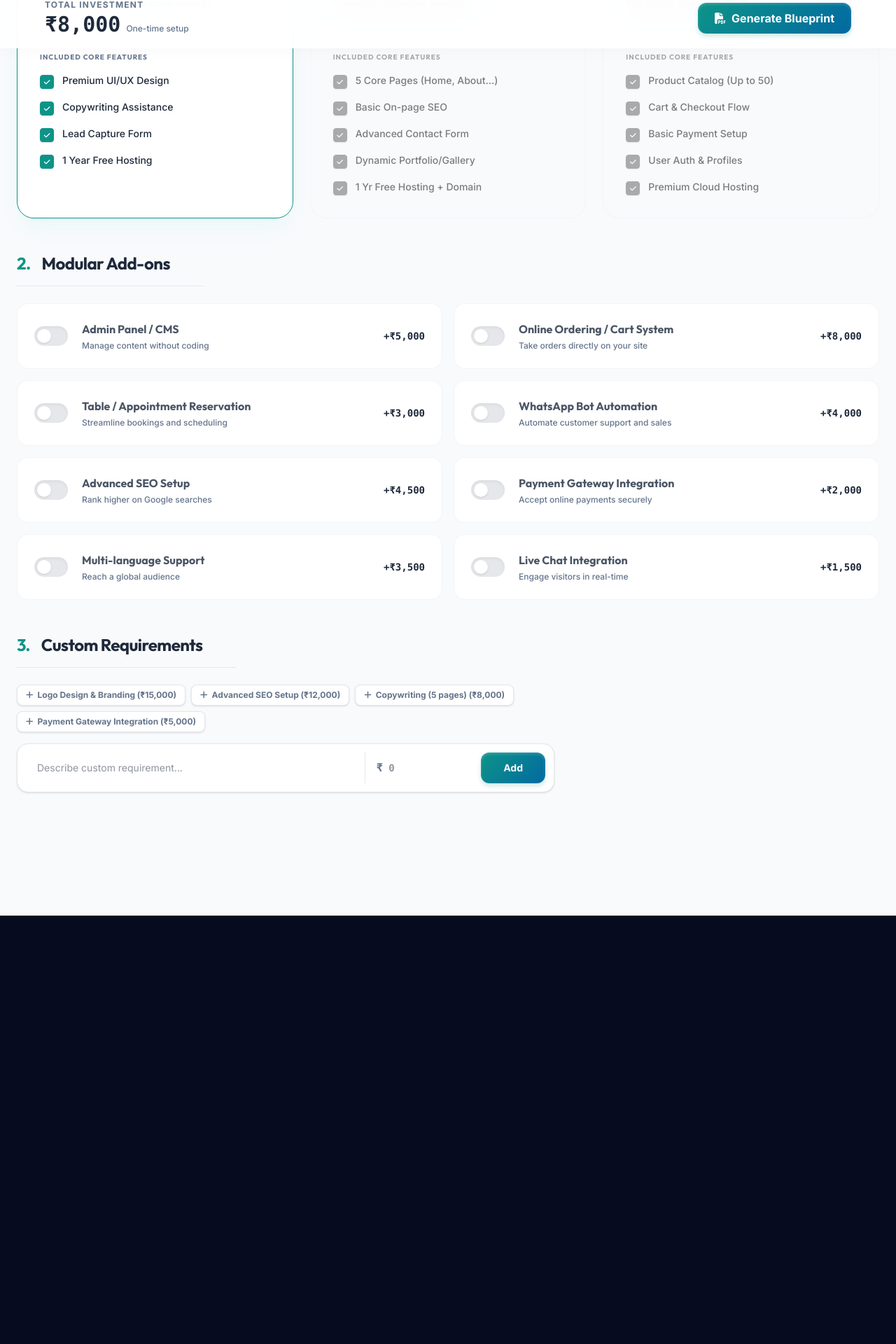
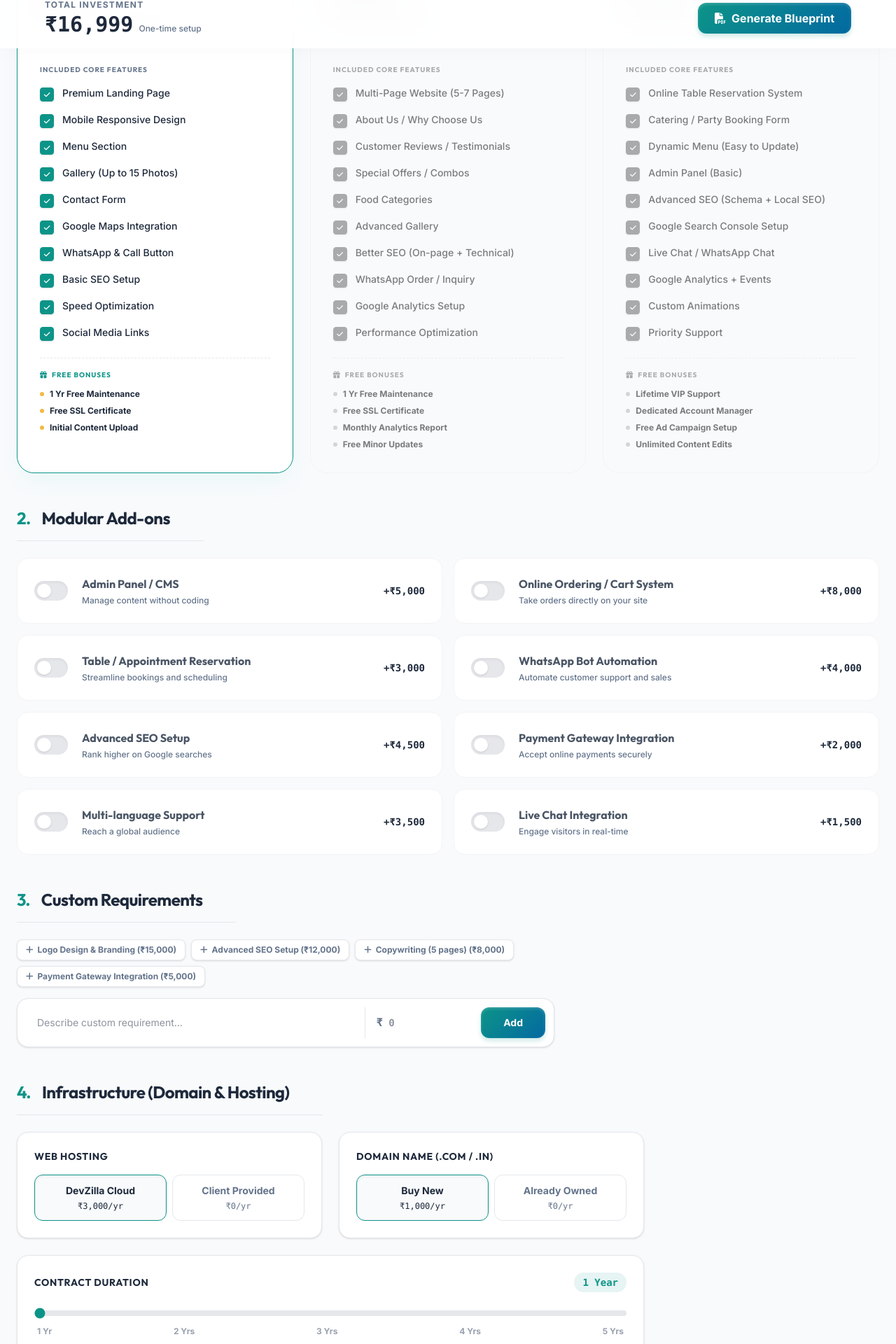
Before and after one commit to yashharfode/devzilla, a Next.js app: page /consultation/demo-client-1 in a window 1280 px wide. Shown: the part 731-2651 px from the top of the page at 70% size. Before the commit the page ends 2039 px from the top, so only its background shows below. Built offline with nearby package versions, Linux system fonts and the light colour scheme.

Commit message:
feat: implement restaurant-specific packages, free bonuses, and domain/hosting calculator

```diff
--- a/src/components/os/FrontStage/LiveQuotingEngine.tsx
+++ b/src/components/os/FrontStage/LiveQuotingEngine.tsx
@@ -12,7 +12,7 @@ const PREBUILT_CUSTOMS = [
 ];
 
 export default function LiveQuotingEngine({ clientId }: { clientId: string }) {
-  const { currentClient, initClient, setIndustry, setBasePackage, toggleAddon, toggleSubFeature, addCustomFeature, removeCustomFeature, updateCustomFeature } = useAgencyStore();
+  const { currentClient, initClient, setIndustry, setBasePackage, toggleAddon, toggleSubFeature, addCustomFeature, removeCustomFeature, updateCustomFeature, updateInfrastructure } = useAgencyStore();
 
   const [customName, setCustomName] = useState('');
   const [customPrice, setCustomPrice] = useState('');
@@ -93,7 +93,10 @@ export default function LiveQuotingEngine({ clientId }: { clientId: string }) {
                   <div className={`w-6 h-6 rounded-full flex items-center justify-center border-2 flex-shrink-0 ${isActive ? 'border-[#0d9488]' : 'border-gray-300'}`}>
                     {isActive && <div className="w-3 h-3 rounded-full bg-[#0d9488]"></div>}
                   </div>
-                  <div className="text-2xl font-mono text-[#1e293b] font-bold ml-4 tracking-tight">₹{pkg.price.toLocaleString('en-IN')}</div>
+                  <div className="flex flex-col items-end text-right ml-4">
+                    {pkg.compareAtPrice && <div className="text-xs font-mono text-gray-400 line-through mb-0.5">₹{pkg.compareAtPrice.toLocaleString('en-IN')}</div>}
+                    <div className="text-2xl font-mono text-[#1e293b] font-bold tracking-tight">₹{pkg.price.toLocaleString('en-IN')}</div>
+                  </div>
                 </div>
                 <div className="cursor-pointer" onClick={() => setBasePackage(id)}>
                   <h4 className="text-xl font-bold text-[#1e293b] mb-2">{pkg.name}</h4>
@@ -121,6 +124,21 @@ export default function LiveQuotingEngine({ clientId }: { clientId: string }) {
                       </div>
                     )
                   })}
+
+                  {pkg.freeServices && pkg.freeServices.length > 0 && (
+                    <div className="mt-6 pt-4 border-t border-dashed border-gray-200">
+                      <h5 className="text-[10px] text-[#0d9488] font-bold uppercase tracking-widest mb-3 flex items-center gap-1.5">
+                        <i className="fa-solid fa-gift"></i> Free Bonuses
+                      </h5>
+                      <ul className="space-y-2">
+                        {pkg.freeServices.map((fs, idx) => (
+                          <li key={idx} className="flex items-center gap-2 text-xs font-bold text-[#1e293b]">
+                            <div className="w-1.5 h-1.5 rounded-full bg-[#f4b942]"></div> {fs}
+                          </li>
+                        ))}
+                      </ul>
+                    </div>
+                  )}
                 </div>
               </div>
             );
@@ -241,6 +259,99 @@ export default function LiveQuotingEngine({ clientId }: { clientId: string }) {
           </div>
         </div>
       </div>
+
+      {/* Infrastructure */}
+      <div>
+        <h3 className="text-2xl font-bold text-[#1e293b] mb-6 border-b border-gray-200 pb-4 inline-block pr-12 font-heading tracking-tight">
+          <span className="text-[#0d9488] mr-3">4.</span> Infrastructure (Domain & Hosting)
+        </h3>
+
+        <div className="grid grid-cols-1 md:grid-cols-2 gap-6 max-w-4xl">
+          {/* Hosting Toggle */}
+          <div className="bg-white p-6 rounded-2xl border border-gray-200 shadow-sm">
+            <h4 className="font-bold text-[#1e293b] mb-4 text-sm uppercase tracking-wider">Web Hosting</h4>
+            <div className="flex gap-2">
+              <button
+                onClick={() => updateInfrastructure({ hostingProvider: 'devzilla' })}
+                className={`flex-1 py-3 px-4 rounded-xl text-sm font-bold transition-all border ${
+                  publicView.infrastructure.hostingProvider === 'devzilla'
+                    ? 'bg-[#f8fafc] border-[#0d9488] text-[#1e293b] shadow-inner'
+                    : 'bg-white border-gray-200 text-[#64748b] hover:bg-gray-50'
+                }`}
+              >
+                DevZilla Cloud<br/>
+                <span className="text-xs font-mono font-normal mt-1 block">₹3,000/yr</span>
+              </button>
+              <button
+                onClick={() => updateInfrastructure({ hostingProvider: 'client' })}
+                className={`flex-1 py-3 px-4 rounded-xl text-sm font-bold transition-all border ${
+                  publicView.infrastructure.hostingProvider === 'client'
+                    ? 'bg-[#f8fafc] border-[#0d9488] text-[#1e293b] shadow-inner'
+                    : 'bg-white border-gray-200 text-[#64748b] hover:bg-gray-50'
+                }`}
+              >
+                Client Provided<br/>
+                <span className="text-xs font-mono font-normal mt-1 block">₹0/yr</span>
+              </button>
+            </div>
+          </div>
+
+          {/* Domain Toggle */}
+          <div className="bg-white p-6 rounded-2xl border border-gray-200 shadow-sm">
+            <h4 className="font-bold text-[#1e293b] mb-4 text-sm uppercase tracking-wider">Domain Name (.com / .in)</h4>
+            <div className="flex gap-2">
+              <button
+                onClick={() => updateInfrastructure({ domainStatus: 'new' })}
+                className={`flex-1 py-3 px-4 rounded-xl text-sm font-bold transition-all border ${
+                  publicView.infrastructure.domainStatus === 'new'
+                    ? 'bg-[#f8fafc] border-[#0d9488] text-[#1e293b] shadow-inner'
+                    : 'bg-white border-gray-200 text-[#64748b] hover:bg-gray-50'
+                }`}
+              >
+                Buy New<br/>
+                <span className="text-xs font-mono font-normal mt-1 block">₹1,000/yr</span>
+              </button>
+              <button
+                onClick={() => updateInfrastructure({ domainStatus: 'owned' })}
+                className={`flex-1 py-3 px-4 rounded-xl text-sm font-bold transition-all border ${
+                  publicView.infrastructure.domainStatus === 'owned'
+                    ? 'bg-[#f8fafc] border-[#0d9488] text-[#1e293b] shadow-inner'
+                    : 'bg-white border-gray-200 text-[#64748b] hover:bg-gray-50'
+                }`}
+              >
+                Already Owned<br/>
+                <span className="text-xs font-mono font-normal mt-1 block">₹0/yr</span>
+              </button>
+            </div>
+          </div>
+
+          {/* Duration Slider */}
+          <div className="bg-white p-6 rounded-2xl border border-gray-200 shadow-sm md:col-span-2">
+            <div className="flex justify-between items-center mb-4">
+              <h4 className="font-bold text-[#1e293b] text-sm uppercase tracking-wider">Contract Duration</h4>
+              <span className="font-mono font-bold text-[#0d9488] bg-[#0d9488]/10 px-3 py-1 rounded-full text-sm">
+                {publicView.infrastructure.durationYears} Year{publicView.infrastructure.durationYears > 1 ? 's' : ''}
+              </span>
+            </div>
+            <input
+              type="range"
+              min="1"
+              max="5"
+              step="1"
+              value={publicView.infrastructure.durationYears}
+              onChange={(e) => updateInfrastructure({ durationYears: Number(e.target.value) })}
+              className="w-full h-2 bg-gray-200 rounded-lg appearance-none cursor-pointer accent-[#0d9488]"
+            />
+            <div className="flex justify-between text-xs text-gray-400 mt-2 font-bold px-1">
+              <span>1 Yr</span>
+              <span>2 Yrs</span>
+              <span>3 Yrs</span>
+              <span>4 Yrs</span>
+              <span>5 Yrs</span>
+            </div>
+          </div>
+        </div>
+      </div>
     </div>
   );
 }
--- a/src/config/pricingDictionary.ts
+++ b/src/config/pricingDictionary.ts
@@ -1,4 +1,4 @@
-export type BasePackageId = 'landing_page' | 'standard_business' | 'ecommerce';
+export type BasePackageId = 'basic_bhojnalaya' | 'standard_restaurant' | 'premium_restaurant';
 export type AddonId = 'admin_panel' | 'online_ordering' | 'table_reservation' | 'whatsapp_bot' | 'advanced_seo' | 'payment_gateway' | 'multi_language' | 'live_chat';
 
 export type SubFeature = {
@@ -10,45 +10,69 @@ export type SubFeature = {
 export type BasePackageConfig = {
   name: string;
   price: number;
+  compareAtPrice?: number;
   description: string;
   features: SubFeature[];
+  freeServices?: string[];
 };
 
 export const BasePackages: Record<BasePackageId, BasePackageConfig> = {
-  landing_page: {
-    name: 'Landing Page / Single Page',
-    price: 8000,
-    description: 'High-converting single page website',
+  basic_bhojnalaya: {
+    name: 'Basic',
+    price: 12999,
+    compareAtPrice: 17999,
+    description: 'Perfect for Small Bhojnalaya',
     features: [
-      { id: 'lp_design', name: 'Premium UI/UX Design', deductionValue: 3000 },
-      { id: 'lp_copy', name: 'Copywriting Assistance', deductionValue: 1500 },
-      { id: 'lp_contact', name: 'Lead Capture Form', deductionValue: 1000 },
-      { id: 'lp_hosting', name: '1 Year Free Hosting', deductionValue: 2000 }
-    ]
+      { id: 'bhoj_landing', name: 'Premium Landing Page', deductionValue: 3000 },
+      { id: 'bhoj_mobile', name: 'Mobile Responsive Design', deductionValue: 1000 },
+      { id: 'bhoj_menu', name: 'Menu Section', deductionValue: 1500 },
+      { id: 'bhoj_gallery', name: 'Gallery (Up to 15 Photos)', deductionValue: 1000 },
+      { id: 'bhoj_contact', name: 'Contact Form', deductionValue: 1000 },
+      { id: 'bhoj_maps', name: 'Google Maps Integration', deductionValue: 500 },
+      { id: 'bhoj_whatsapp', name: 'WhatsApp & Call Button', deductionValue: 500 },
+      { id: 'bhoj_seo', name: 'Basic SEO Setup', deductionValue: 1000 },
+      { id: 'bhoj_speed', name: 'Speed Optimization', deductionValue: 1500 },
+      { id: 'bhoj_social', name: 'Social Media Links', deductionValue: 500 }
+    ],
+    freeServices: ['1 Yr Free Maintenance', 'Free SSL Certificate', 'Initial Content Upload']
   },
-  standard_business: {
-    name: 'Standard Business (5 Pages)',
-    price: 15000,
-    description: 'Complete corporate presence',
+  standard_restaurant: {
+    name: 'Standard',
+    price: 17999,
+    compareAtPrice: 23999,
+    description: 'Best for Restaurants',
     features: [
-      { id: 'std_pages', name: '5 Core Pages (Home, About...)', deductionValue: 4000 },
-      { id: 'std_seo', name: 'Basic On-page SEO', deductionValue: 2000 },
-      { id: 'std_contact', name: 'Advanced Contact Form', deductionValue: 1500 },
-      { id: 'std_gallery', name: 'Dynamic Portfolio/Gallery', deductionValue: 2000 },
-      { id: 'std_hosting', name: '1 Yr Free Hosting + Domain', deductionValue: 3000 }
-    ]
+      { id: 'std_pages', name: 'Multi-Page Website (5-7 Pages)', deductionValue: 4000 },
+      { id: 'std_about', name: 'About Us / Why Choose Us', deductionValue: 1000 },
+      { id: 'std_reviews', name: 'Customer Reviews / Testimonials', deductionValue: 1000 },
+      { id: 'std_offers', name: 'Special Offers / Combos', deductionValue: 1000 },
+      { id: 'std_categories', name: 'Food Categories', deductionValue: 1000 },
+      { id: 'std_gallery', name: 'Advanced Gallery', deductionValue: 1500 },
+      { id: 'std_seo', name: 'Better SEO (On-page + Technical)', deductionValue: 2000 },
+      { id: 'std_whatsapp_order', name: 'WhatsApp Order / Inquiry', deductionValue: 2000 },
+      { id: 'std_analytics', name: 'Google Analytics Setup', deductionValue: 1000 },
+      { id: 'std_perf', name: 'Performance Optimization', deductionValue: 1500 }
+    ],
+    freeServices: ['1 Yr Free Maintenance', 'Free SSL Certificate', 'Monthly Analytics Report', 'Free Minor Updates']
   },
-  ecommerce: {
-    name: 'E-Commerce / Advanced App',
-    price: 25000,
-    description: 'Full digital storefront and catalog',
+  premium_restaurant: {
+    name: 'Premium',
+    price: 24999,
+    compareAtPrice: 34999,
+    description: 'Complete Solution for Serious Restaurants',
     features: [
-      { id: 'ecom_catalog', name: 'Product Catalog (Up to 50)', deductionValue: 5000 },
-      { id: 'ecom_cart', name: 'Cart & Checkout Flow', deductionValue: 4000 },
-      { id: 'ecom_payment', name: 'Basic Payment Setup', deductionValue: 2000 },
-      { id: 'ecom_user', name: 'User Auth & Profiles', deductionValue: 3000 },
-      { id: 'ecom_hosting', name: 'Premium Cloud Hosting', deductionValue: 4000 }
-    ]
+      { id: 'prem_reserve', name: 'Online Table Reservation System', deductionValue: 4000 },
+      { id: 'prem_catering', name: 'Catering / Party Booking Form', deductionValue: 2000 },
+      { id: 'prem_menu', name: 'Dynamic Menu (Easy to Update)', deductionValue: 3000 },
+      { id: 'prem_admin', name: 'Admin Panel (Basic)', deductionValue: 3000 },
+      { id: 'prem_seo', name: 'Advanced SEO (Schema + Local SEO)', deductionValue: 2500 },
+      { id: 'prem_gsc', name: 'Google Search Console Setup', deductionValue: 1000 },
+      { id: 'prem_chat', name: 'Live Chat / WhatsApp Chat', deductionValue: 1500 },
+      { id: 'prem_events', name: 'Google Analytics + Events', deductionValue: 1500 },
+      { id: 'prem_anim', name: 'Custom Animations', deductionValue: 2000 },
+      { id: 'prem_support', name: 'Priority Support', deductionValue: 2000 }
+    ],
+    freeServices: ['Lifetime VIP Support', 'Dedicated Account Manager', 'Free Ad Campaign Setup', 'Unlimited Content Edits']
   }
 };
 
--- a/src/store/useAgencyStore.ts
+++ b/src/store/useAgencyStore.ts
@@ -15,6 +15,11 @@ export type ClientDocument = {
     uncheckedSubFeatures: string[];
     customFeatures: CustomFeature[];
     selectedAddons: AddonId[];
+    infrastructure: {
+      hostingProvider: 'devzilla' | 'client';
+      domainStatus: 'new' | 'owned';
+      durationYears: number;
+    };
     finalPrice: number;
   };
   privateView: {
@@ -38,6 +43,7 @@ interface AgencyState {
   addCustomFeature: (name: string, price: number) => void; // Added
   removeCustomFeature: (id: string) => void; // Added
   updateCustomFeature: (id: string, name: string, price: number) => void;
+  updateInfrastructure: (updates: Partial<ClientDocument['publicView']['infrastructure']>) => void;
   toggleAddon: (addon: AddonId) => void;
   addDiscount: (amount: number, reason: string) => void;
   removeDiscount: (id: string) => void;
@@ -58,7 +64,12 @@ const recalculatePrices = (client: ClientDocument): ClientDocument => {
   const customFeaturesPrice = client.publicView.customFeatures.reduce((sum, cf) => sum + cf.price, 0);
   const totalDiscounts = client.privateView.discounts.reduce((sum, d) => sum + d.amount, 0);
 
-  const baseCost = basePrice - deductions + addonsPrice + customFeaturesPrice;
+  const infra = client.publicView.infrastructure;
+  const hostingCost = infra.hostingProvider === 'devzilla' ? 3000 * infra.durationYears : 0;
+  const domainCost = infra.domainStatus === 'new' ? 1000 * infra.durationYears : 0;
+  const infrastructureCost = hostingCost + domainCost;
+
+  const baseCost = basePrice - deductions + addonsPrice + customFeaturesPrice + infrastructureCost;
   const finalPrice = Math.max(0, baseCost - totalDiscounts);
 
   return {
@@ -70,7 +81,7 @@ const recalculatePrices = (client: ClientDocument): ClientDocument => {
     privateView: {
       ...client.privateView,
       baseCost,
-      margin: finalPrice, // Simplified margin tracking (could subtract actual dev costs here)
+      margin: finalPrice,
     }
   };
 };
@@ -83,16 +94,30 @@ export const useAgencyStore = create<AgencyState>((set) => ({
       clientName: 'Rahul Sharma',
       businessName: 'Spice Route Restaurant',
       industry: 'Restaurant',
-      publicView: { basePackage: 'standard_business', uncheckedSubFeatures: [], customFeatures: [], selectedAddons: ['online_ordering'], finalPrice: 23000 },
-      privateView: { baseCost: 23000, discounts: [{ id: 'd1', amount: 2000, reason: 'Early close' }], margin: 21000, internalNotes: 'High priority', followUpSchedule: '3_days' }
+      publicView: {
+        basePackage: 'standard_restaurant',
+        uncheckedSubFeatures: [],
+        customFeatures: [],
+        selectedAddons: ['online_ordering'],
+        infrastructure: { hostingProvider: 'devzilla', domainStatus: 'new', durationYears: 1 },
+        finalPrice: 28999
+      },
+      privateView: { baseCost: 28999, discounts: [{ id: 'd1', amount: 2000, reason: 'Early close' }], margin: 26999, internalNotes: 'High priority', followUpSchedule: '3_days' }
     },
     {
       id: 'demo-client-2',
       clientName: 'Priya Patel',
       businessName: 'Vogue Boutique',
       industry: 'E-Commerce',
-      publicView: { basePackage: 'ecommerce', uncheckedSubFeatures: [], customFeatures: [], selectedAddons: ['payment_gateway', 'admin_panel'], finalPrice: 32000 },
-      privateView: { baseCost: 32000, discounts: [], margin: 32000, internalNotes: 'Budget strict', followUpSchedule: '7_days' }
+      publicView: {
+        basePackage: 'premium_restaurant',
+        uncheckedSubFeatures: [],
+        customFeatures: [],
+        selectedAddons: ['payment_gateway', 'admin_panel'],
+        infrastructure: { hostingProvider: 'client', domainStatus: 'owned', durationYears: 1 },
+        finalPrice: 31999
+      },
+      privateView: { baseCost: 31999, discounts: [], margin: 31999, internalNotes: 'Budget strict', followUpSchedule: '7_days' }
     }
   ],
 
@@ -104,16 +129,17 @@ export const useAgencyStore = create<AgencyState>((set) => ({
       businessName: 'Unknown Business',
       industry: 'General',
       publicView: {
-        basePackage: 'landing_page',
+        basePackage: 'basic_bhojnalaya',
         uncheckedSubFeatures: [],
         customFeatures: [],
         selectedAddons: [],
-        finalPrice: BasePackages['landing_page'].price,
+        infrastructure: { hostingProvider: 'devzilla', domainStatus: 'new', durationYears: 1 },
+        finalPrice: BasePackages['basic_bhojnalaya'].price + 4000, // +4000 for 1yr domain & hosting
       },
       privateView: {
-        baseCost: BasePackages['landing_page'].price,
+        baseCost: BasePackages['basic_bhojnalaya'].price + 4000,
         discounts: [],
-        margin: BasePackages['landing_page'].price,
+        margin: BasePackages['basic_bhojnalaya'].price + 4000,
         internalNotes: '',
         followUpSchedule: null,
       }
@@ -128,16 +154,17 @@ export const useAgencyStore = create<AgencyState>((set) => ({
       businessName,
       industry: 'General',
       publicView: {
-        basePackage: 'landing_page',
+        basePackage: 'basic_bhojnalaya',
         uncheckedSubFeatures: [],
         customFeatures: [],
         selectedAddons: [],
-        finalPrice: BasePackages['landing_page'].price,
+        infrastructure: { hostingProvider: 'devzilla', domainStatus: 'new', durationYears: 1 },
+        finalPrice: BasePackages['basic_bhojnalaya'].price + 4000,
       },
       privateView: {
-        baseCost: BasePackages['landing_page'].price,
+        baseCost: BasePackages['basic_bhojnalaya'].price + 4000,
         discounts: [],
-        margin: BasePackages['landing_page'].price,
+        margin: BasePackages['basic_bhojnalaya'].price + 4000,
         internalNotes: '',
         followUpSchedule: null,
       }
@@ -208,6 +235,22 @@ export const useAgencyStore = create<AgencyState>((set) => ({
     };
   }),
 
+  updateInfrastructure: (updates) => set((state) => {
+    if (!state.currentClient) return state;
+    return {
+      currentClient: recalculatePrices({
+        ...state.currentClient,
+        publicView: {
+          ...state.currentClient.publicView,
+          infrastructure: {
+            ...state.currentClient.publicView.infrastructure,
+            ...updates
+          }
+        }
+      })
+    };
+  }),
+
   setIndustry: (industry) => set((state) => {
     if (!state.currentClient) return state;
 
@@ -217,15 +260,15 @@ export const useAgencyStore = create<AgencyState>((set) => ({
 
     switch(industry) {
       case 'Restaurant':
-        basePkg = 'standard_business';
+        basePkg = 'standard_restaurant';
         prefilledAddons = ['online_ordering', 'table_reservation', 'advanced_seo'];
         break;
       case 'Hospital':
-        basePkg = 'standard_business';
+        basePkg = 'standard_restaurant';
         prefilledAddons = ['table_reservation', 'live_chat'];
         break;
       case 'E-Commerce':
-        basePkg = 'ecommerce';
+        basePkg = 'premium_restaurant';
         prefilledAddons = ['admin_panel', 'online_ordering', 'payment_gateway'];
         break;
       default:
```
